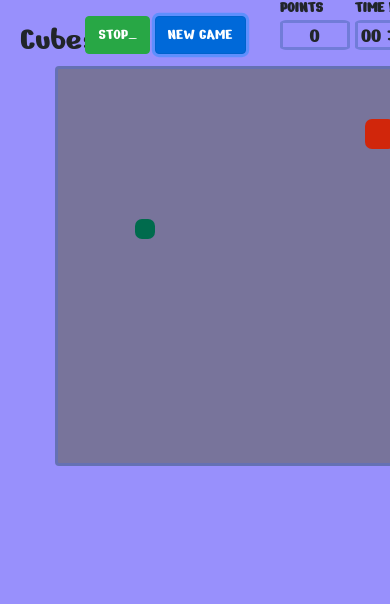
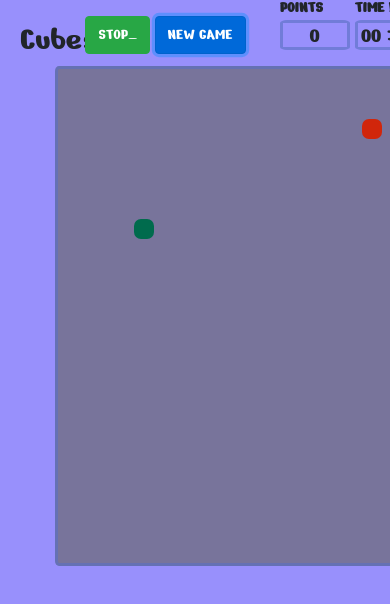
Before and after one commit to Vlasya/cubes, a website: page index.html in a window 390 px wide. Both pictures are taken after a click on the button "NEW GAME". Shown: the top 604 px of the page. Drawn offline with nearby package versions, Linux system fonts and the light colour scheme.

Commit message:
added media.

```diff
--- a/main.js
+++ b/main.js
@@ -31,8 +31,12 @@ let newGamebtn = document.querySelector('#newGame');
 let gameArea = document.querySelector('.game-area')
 //Ширина игровой области
 let areaWidth = gameArea.clientWidth;
+console.log('areaWidth: ', areaWidth);
+
 //ширина-высота каждого блока сетки
-let widthRendersquare = (areaWidth / grid) - 1
+let widthRendersquare = Math.floor((areaWidth / grid) - 1)
+console.log('widthRendersquare: ', widthRendersquare);
+
 
 // Поле таймера
 let timeCountGame = document.querySelector('#time-count');
--- a/style.css
+++ b/style.css
@@ -240,6 +240,10 @@ body {
 		height: 500px;
 		min-height: 500px;
 	}
+	.game-field{
+		min-height: 500px;
+	}
+
 	.game-control_btns {
 		margin-right: 5px;
 	}
@@ -261,6 +265,9 @@ body {
 	.game-area {
 		width: 500px;
 		height: 500px;
+		min-height: 500px;
+	}
+	.game-field{
 		min-height: 500px;
 	}
 	.game-control_btns {
@@ -290,11 +297,13 @@ body {
   .game-area {
 	width: 400px;
 	height: 400px;
+  }
+  .game-field{
 	min-height: 400px;
-  }
+}
   .red {
-	width: 30px;
-	height: 30px;
+	width: 20px;
+	height: 20px;
 }
 .blue {
 	width: 20px;
@@ -330,4 +339,13 @@ body {
 	.game-area{
 		margin-right: 5px;
 	}
+
+	.red {
+		width: 20px;
+		height: 20px;
+	}
+	.blue {
+		width: 20px;
+		height: 20px;
+	}
 }
```
